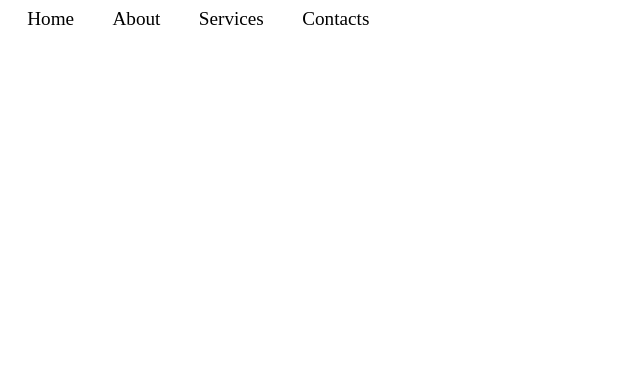
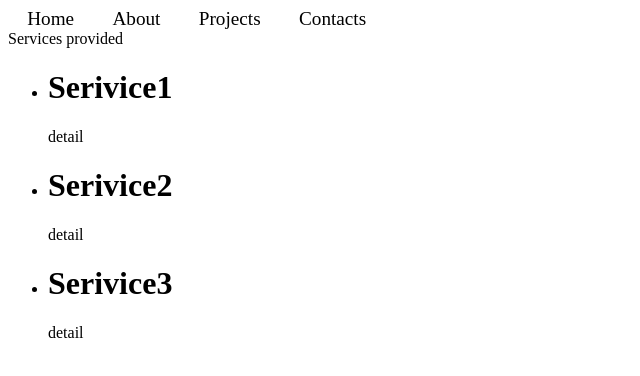
Before and after one commit to ltc01/Routey, a React (Vite) app: page /projects in a window 1280 px wide. Shown: the top 376 px of the page, without its empty margins (0-640 px from the left). Built offline with nearby package versions, Linux system fonts and the light colour scheme.

Commit message:
changed files

```diff
--- a/src/App.jsx
+++ b/src/App.jsx
@@ -2,9 +2,8 @@
 import {BrowserRouter, Routes, Route, Link} from 'react-router-dom';
 import Home from './pages/Home';
 import About from './pages/About';
-import Service from './pages/Service';
+import Projects from './pages/Projects';
 import Contacts from './pages/Contacts';
-import ServiceDetails from './pages/ServiceDetails';
 
 
 export const App = () => {
@@ -15,16 +14,15 @@
     <nav>
       <Link to='/'>Home</Link>
       <Link to='/about'>About</Link>
-      <Link to='/services'>Services</Link>
+      <Link to='/projects'>Projects</Link>
       <Link to='/contacts'>Contacts</Link>
     </nav>
    </header>
    <Routes>
     <Route path='/' element={<Home />}/>
     <Route path='/about' element={<About />}/>
-    <Route path='/services' element={<Service />}/>
+    <Route path='/projects' element={<Projects />}/>
     <Route path='/contacts' element={<Contacts />}/>
-    <Route path='/services/:id' element={<ServiceDetails />}/>
    </Routes>
    </BrowserRouter>
    </>
--- a/src/pages/Service.jsx
+++ b/src/pages/Projects.jsx
@@ -1,6 +1,6 @@
 import React from 'react'
 
-const Service = () => {
+const Projects = () => {
   return (
     <>
       <div>Services provided</div>
@@ -26,4 +26,4 @@
   )
 }
 
-export default Service
+export default Projects
--- a/src/pages/ServiceDetails.jsx
+++ /dev/null
@@ -1,30 +0,0 @@
-import React, { useEffect, useState } from 'react'
-
-const ServiceDetails = ({id}) => {
-    const [data, setData] = useState([])
-    useEffect(()=>{
-            try {
-                fetch(`https://jsonplaceholder.typicode.com/posts/`)
-                .then(res=>res.json())
-                .then(data=>setData(data))
-                    console.log(data)
-
-            } catch (error) {
-                console.error(error);
-            }
-
-        }, [])
-  return (
-    <>
-    <div>
-        {/* <h1>{data.id} {Title}</h1>
-        <p>{data.body}</p>
-        <img src="#" alt="image1" />
-        <button>Add to fav</button> */}
-
-    </div>
-    </>
-  )
-}
-
-export default ServiceDetails
```
